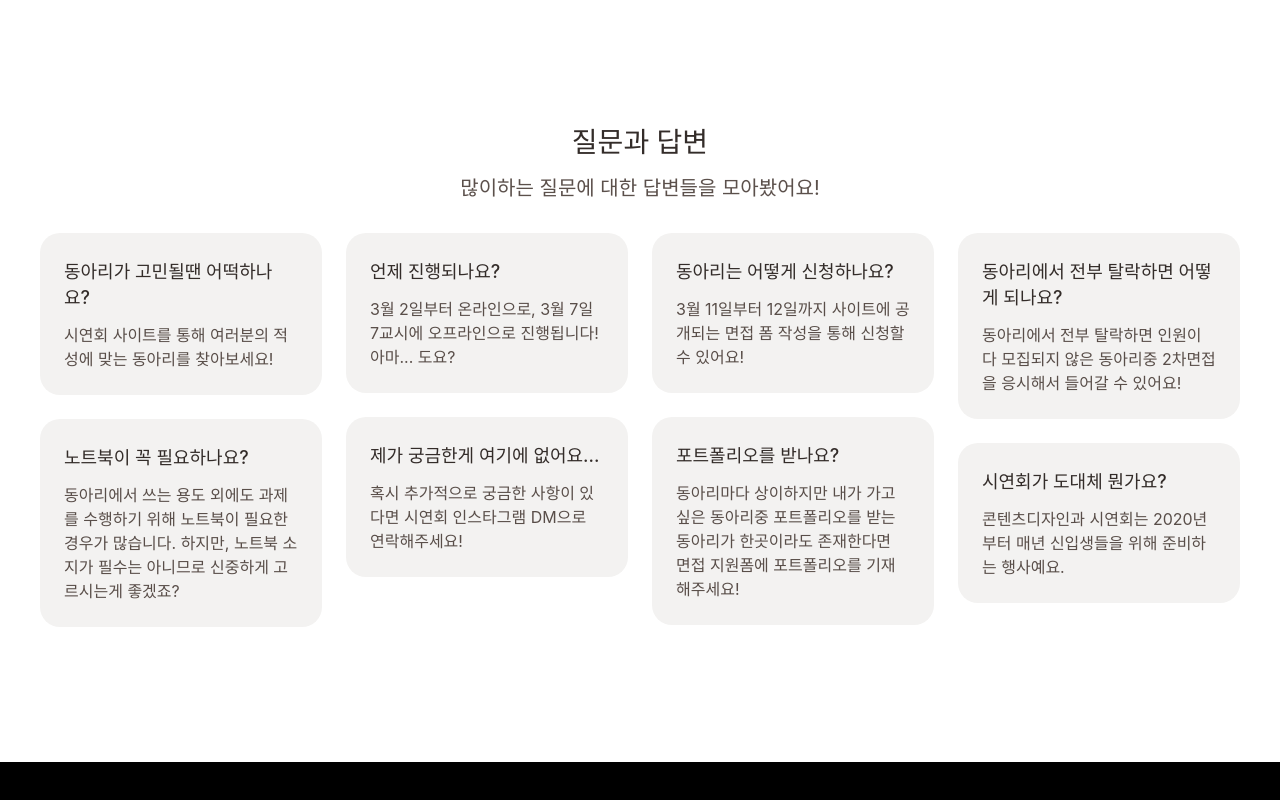
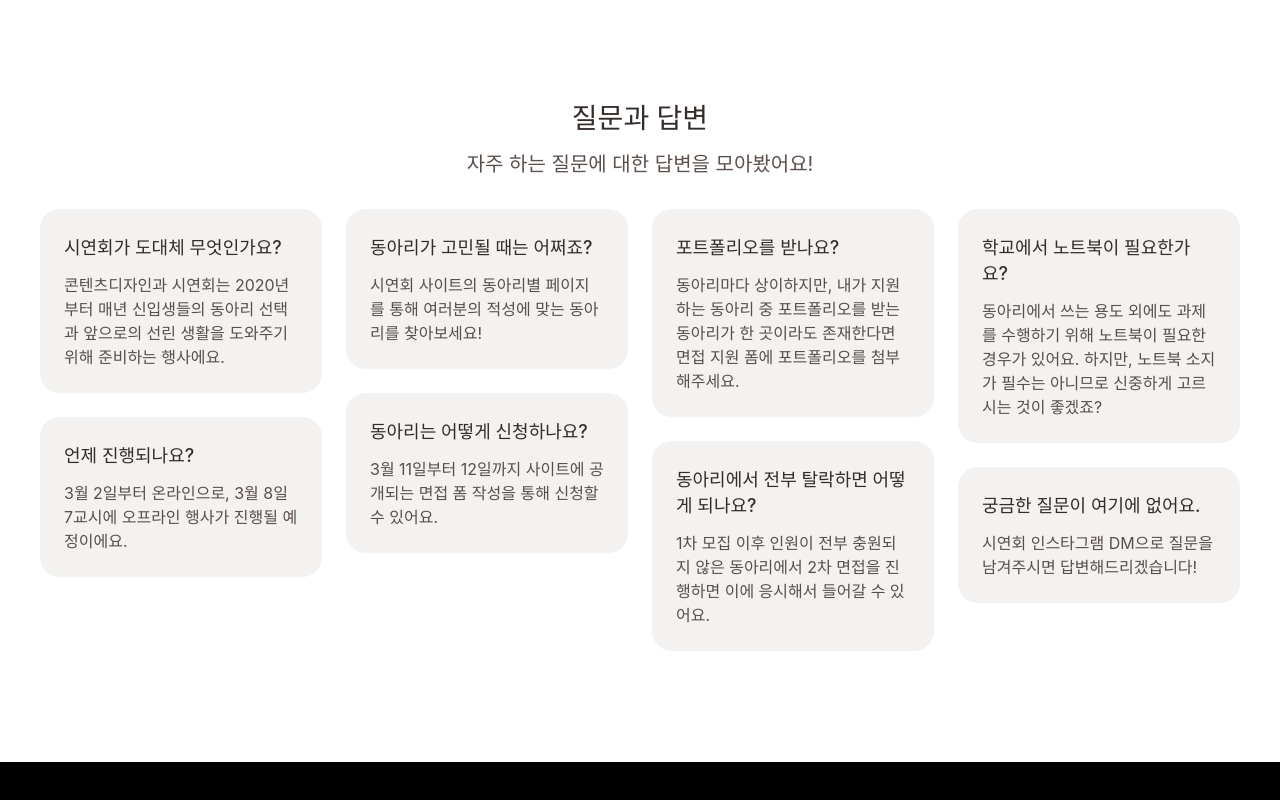
Before and after one commit to sunrin-graphics/thisplay, a Next.js app: page / in a window 1280 px wide. Shown: the part 3421-4221 px from the top of the page. Built offline with nearby package versions, Linux system fonts and the light colour scheme; a web font is replaced by a local one.

Commit message:
Update questionData

```diff
--- a/data/questionData.ts
+++ b/data/questionData.ts
@@ -16,44 +16,43 @@ export type QuestionList = {
 const questionInfo: QuestionInfo[] = [
   {
     id: 1,
-    title: "동아리가 고민될땐 어떡하나요?",
-    desc: "시연회 사이트를 통해 여러분의 적성에 맞는 동아리를 찾아보세요!",
+    title: "시연회가 도대체 무엇인가요?",
+    desc: "콘텐츠디자인과 시연회는 2020년부터 매년 신입생들의 동아리 선택과 앞으로의 선린 생활을 도와주기 위해 준비하는 행사에요.",
   },
-
   {
     id: 2,
-    title: "노트북이 꼭 필요하나요?",
-    desc: "동아리에서 쓰는 용도 외에도 과제를 수행하기 위해 노트북이 필요한 경우가 많습니다. 하지만, 노트북 소지가 필수는 아니므로 신중하게 고르시는게 좋겠죠?",
+    title: "언제 진행되나요?",
+    desc: "3월 2일부터 온라인으로, 3월 8일 7교시에 오프라인 행사가 진행될 예정이에요.",
   },
   {
     id: 3,
-    title: "언제 진행되나요?",
-    desc: "3월 2일부터 온라인으로, 3월 7일 7교시에 오프라인으로 진행됩니다! 아마... 도요?",
+    title: "동아리가 고민될 때는 어쩌죠?",
+    desc: "시연회 사이트의 동아리별 페이지를 통해 여러분의 적성에 맞는 동아리를 찾아보세요!",
   },
   {
     id: 4,
-    title: "제가 궁금한게 여기에 없어요...",
-    desc: "혹시 추가적으로 궁금한 사항이 있다면 시연회 인스타그램 DM으로 연락해주세요!"
+    title: "동아리는 어떻게 신청하나요?",
+    desc: "3월 11일부터 12일까지 사이트에 공개되는 면접 폼 작성을 통해 신청할 수 있어요.",
   },
   {
     id: 5,
-    title: "동아리는 어떻게 신청하나요?",
-    desc: "3월 11일부터 12일까지 사이트에 공개되는 면접 폼 작성을 통해 신청할 수 있어요!",
+    title: "포트폴리오를 받나요?",
+    desc: "동아리마다 상이하지만, 내가 지원하는 동아리 중 포트폴리오를 받는 동아리가 한 곳이라도 존재한다면 면접 지원 폼에 포트폴리오를 첨부해주세요.",
   },
   {
     id: 6,
-    title: "포트폴리오를 받나요?",
-    desc: "동아리마다 상이하지만 내가 가고싶은 동아리중 포트폴리오를 받는 동아리가 한곳이라도 존재한다면 면접 지원폼에 포트폴리오를 기재해주세요!",
+    title: "동아리에서 전부 탈락하면 어떻게 되나요?",
+    desc: "1차 모집 이후 인원이 전부 충원되지 않은 동아리에서 2차 면접을 진행하면 이에 응시해서 들어갈 수 있어요.",
   },
   {
     id: 7,
-    title: "동아리에서 전부 탈락하면 어떻게 되나요?",
-    desc: "동아리에서 전부 탈락하면 인원이 다 모집되지 않은 동아리중 2차면접을 응시해서 들어갈 수 있어요!",
+    title: "학교에서 노트북이 필요한가요?",
+    desc: "동아리에서 쓰는 용도 외에도 과제를 수행하기 위해 노트북이 필요한 경우가 있어요. 하지만, 노트북 소지가 필수는 아니므로 신중하게 고르시는 것이 좋겠죠?",
   },
   {
     id: 8,
-    title: "시연회가 도대체 뭔가요?",
-    desc: "콘텐츠디자인과 시연회는 2020년부터 매년 신입생들을 위해 준비하는 행사예요.",
+    title: "궁금한 질문이 여기에 없어요.",
+    desc: "시연회 인스타그램 DM으로 질문을 남겨주시면 답변해드리겠습니다!"
   },
 ];
 
--- a/pages/index.tsx
+++ b/pages/index.tsx
@@ -706,7 +706,7 @@ export default function Home() {
                 시연회를 통해 신입생들은 앞서 입학한 선배들의 작품을 감상하고,{" "}
                 <br />
                 앞으로의 동아리 선택부터 콘텐츠디자인과 생활까지에 대해 힌트를
-                얻을 수 있어요!
+                얻을 수 있어요.
               </IntroduceDesc>
             </Section3Introduce>
             <Section3Illu>
@@ -752,7 +752,7 @@ export default function Home() {
                 질문과 답변
               </ZoneTitle>
               <ZoneDesc>
-                많이하는 질문에 대한 답변들을 모아봤어요!
+                자주 하는 질문에 대한 답변을 모아봤어요!
               </ZoneDesc>
             </Zone>
             <Part>
```
